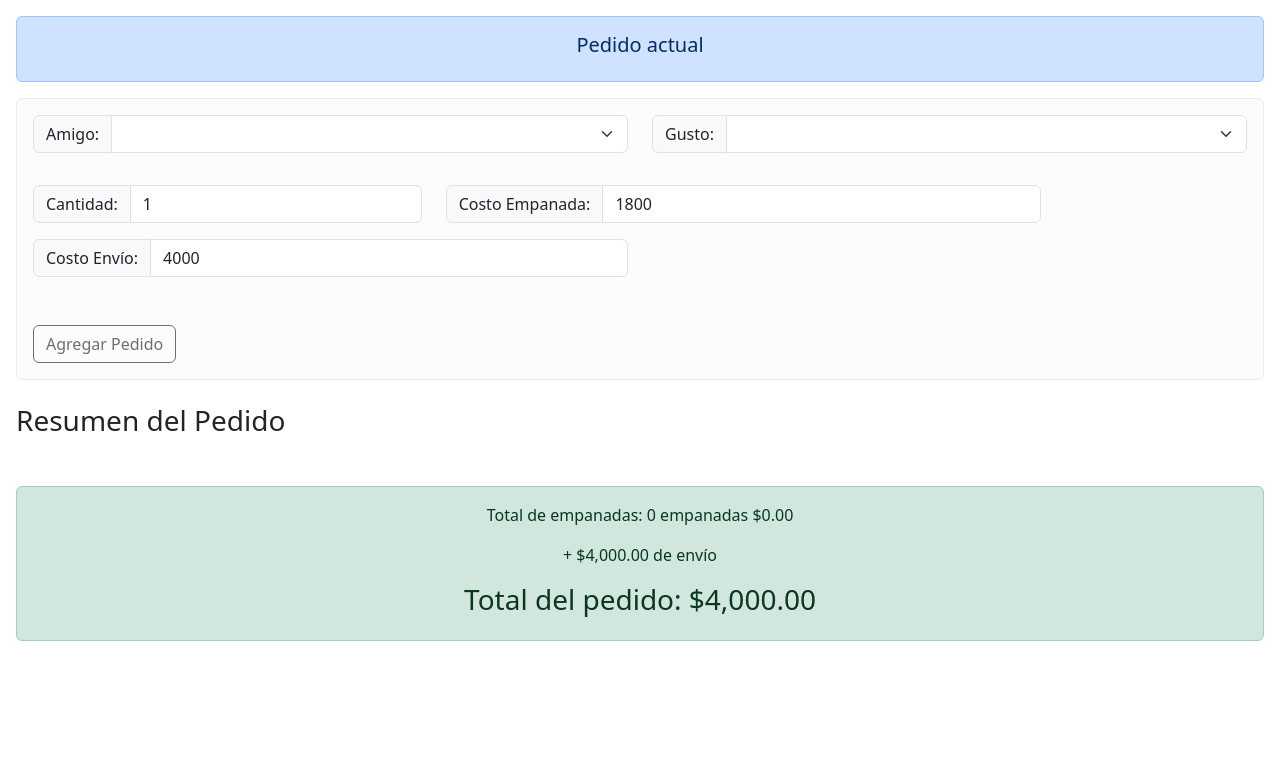
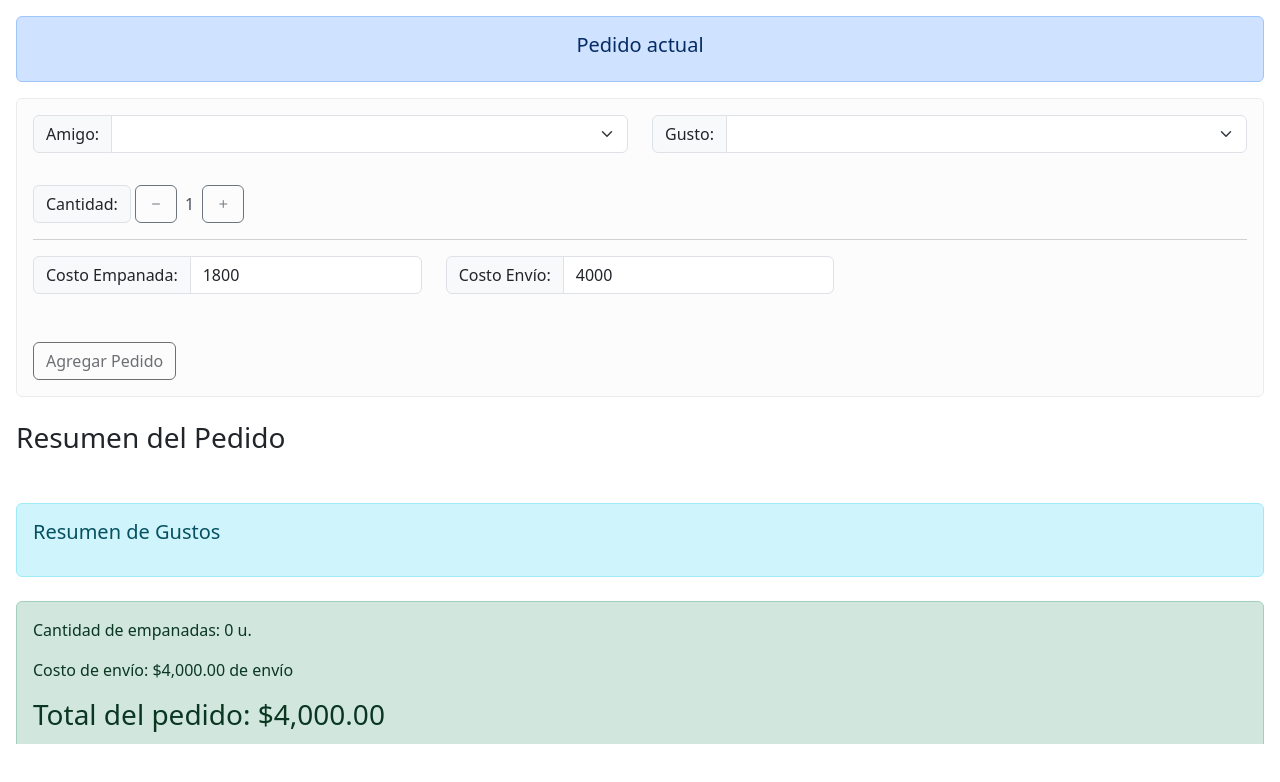
Before and after one commit to matiasmasciotta/empanadas-app, an Angular app: page /pedido in a window 1280 px wide. Shown: the top 782 px of the page. Built offline with nearby package versions, Linux system fonts and the light colour scheme.

Commit message:
resumen de gustos app finalizada beta

```diff
--- a/src/app/components/pedido/pedido.component.html
+++ b/src/app/components/pedido/pedido.component.html
@@ -29,22 +29,29 @@
     </div>
 
     <!-- Fila para cantidad, costo de empanada y costo de envío -->
-    <div class="row mb-3">
+    <div class="row mb-3 align-items-center">
+      <div class="col-md-4 d-flex align-items-center">
+        <span class="input-group-text" id="basic-addon3">Cantidad:</span>
+        &nbsp;
+        <button type="button" class="btn btn-outline-secondary" (click)="decrementarCantidad()">
+          <i class="bi bi-dash"></i>
+        </button>
+        <span class="mx-2">{{ cantidad }}</span>
+        <button type="button" class="btn btn-outline-secondary" (click)="incrementarCantidad()">
+          <i class="bi bi-plus"></i>
+        </button>
+      </div>
+      <div>
+        <hr>
+      </div>
       <div class="col-md-4">
-        <div class="input-group mb-3">
-          <span class="input-group-text" id="basic-addon3">Cantidad:</span>
-          <input class="form-control" type="number" [(ngModel)]="cantidad" aria-label="Cantidad" />
-        </div>
-      </div>
-
-      <div class="col-md-6 col-sm-6">
         <div class="input-group mb-3">
           <span class="input-group-text" id="basic-addon4">Costo Empanada:</span>
           <input id="costoEmpanada" class="form-control" type="number" [(ngModel)]="costoPorEmpanada" aria-label="Costo de empanada" />
         </div>
       </div>
 
-      <div class="col-md-6 col-sm-6">
+      <div class="col-md-4">
         <div class="input-group mb-3">
           <span class="input-group-text" id="basic-addon5">Costo Envío:</span>
           <input id="costoEnvio" class="form-control" type="number" [(ngModel)]="costoEnvio" aria-label="Costo de envío" />
@@ -80,9 +87,19 @@
     </div>
   </div>
 
-  <div class="alert alert-success text-center mt-4" role="alert">
-    <p>Total de empanadas: {{ calcularTotalGeneral() }} empanadas {{ calcularTotalGeneral() | currency }}</p>
-    <p>+ {{ costoEnvio | currency }} de envío</p>
+  <!-- Resumen de gustos -->
+  <div class="alert alert-info mt-4" role="alert">
+    <h5>Resumen de Gustos</h5>
+    <ul class="list-unstyled">
+      <li *ngFor="let gusto of (calcularTotalGustos() | keyvalue)">
+        {{ gusto.key }}: {{ gusto.value }} unidades
+      </li>
+    </ul>
+  </div>
+
+  <div class="alert alert-success mt-4" role="alert">
+    <p>Cantidad de empanadas: {{ calcularTotalEmpanadasTodos() }} u.</p>
+    <p>Costo de envío: {{ costoEnvio | currency }} de envío</p>
     <h3>Total del pedido: {{ calcularTotalGeneral() + costoEnvio | currency }}</h3>
   </div>
 </div>
--- a/src/app/components/pedido/pedido.component.ts
+++ b/src/app/components/pedido/pedido.component.ts
@@ -86,6 +86,11 @@ export class PedidoComponent implements OnInit {
     return amigo.pedido.reduce((total, item) => total + item.cantidad, 0);
   }
 
+  calcularTotalEmpanadasTodos(): number {
+    // Suma la cantidad total de empanadas de todos los amigos
+    return this.amigos.reduce((total, amigo) => total + this.calcularTotalEmpanadas(amigo), 0);
+  }
+
   calcularTotalGeneral(): number {
     // Solo contar amigos que tengan al menos un pedido
     return this.amigos
@@ -102,4 +107,32 @@ export class PedidoComponent implements OnInit {
   calcularProporcionEnvioTotal(): number {
     return this.costoEnvio; // En total no se divide
   }
+
+  incrementarCantidad() {
+    this.cantidad += 1;
+  }
+
+  decrementarCantidad() {
+    if (this.cantidad > 1) {
+      this.cantidad -= 1;
+    }
+  }
+
+  // Agregar al final del archivo .ts
+  calcularTotalGustos(): { [gusto: string]: number } {
+    const totalGustos: { [gusto: string]: number } = {};
+
+    // Recorrer todos los amigos y sus pedidos
+    this.amigos.forEach(amigo => {
+      amigo.pedido.forEach(pedido => {
+        if (totalGustos[pedido.gusto]) {
+          totalGustos[pedido.gusto] += pedido.cantidad;
+        } else {
+          totalGustos[pedido.gusto] = pedido.cantidad;
+        }
+      });
+    });
+
+    return totalGustos;
+  }
 }
```
